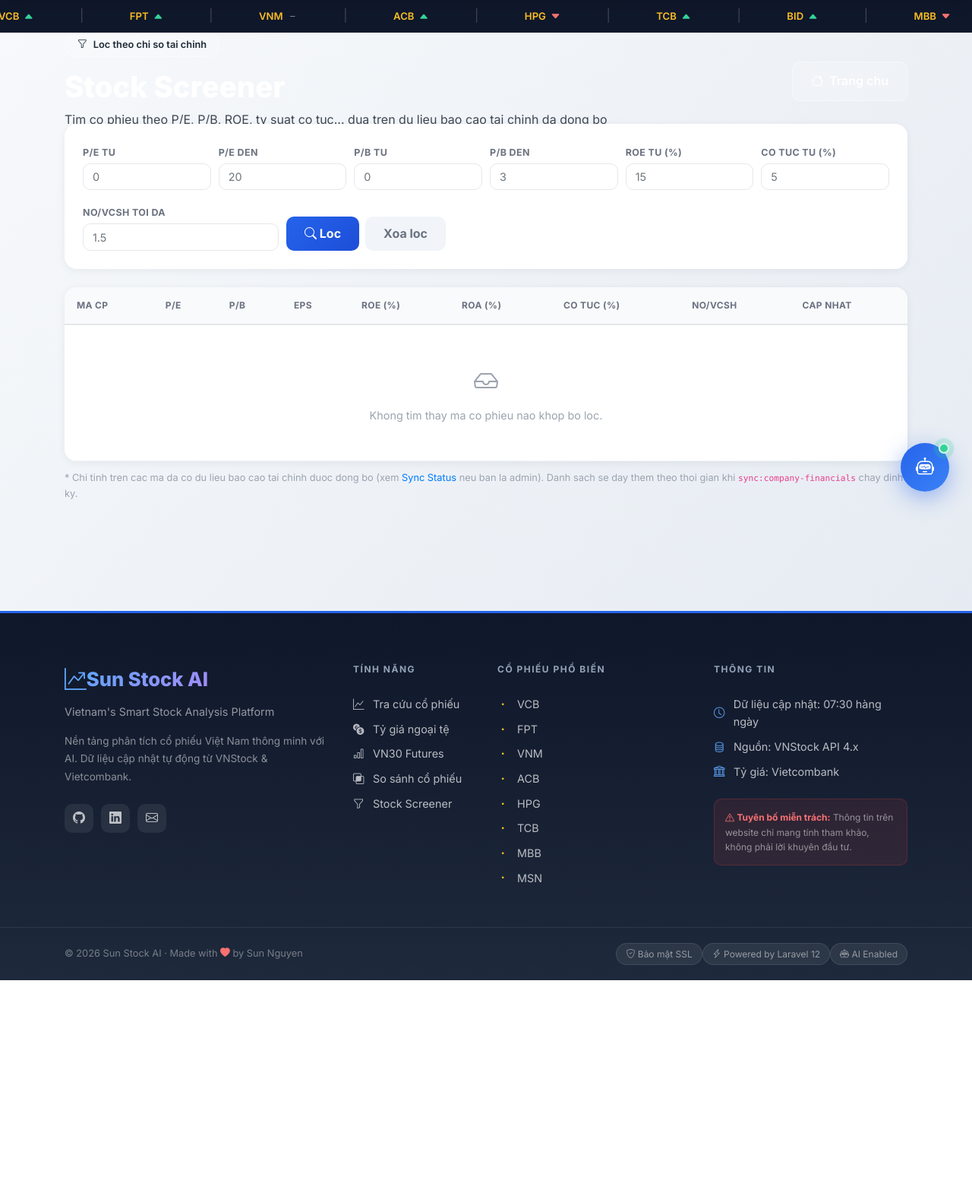
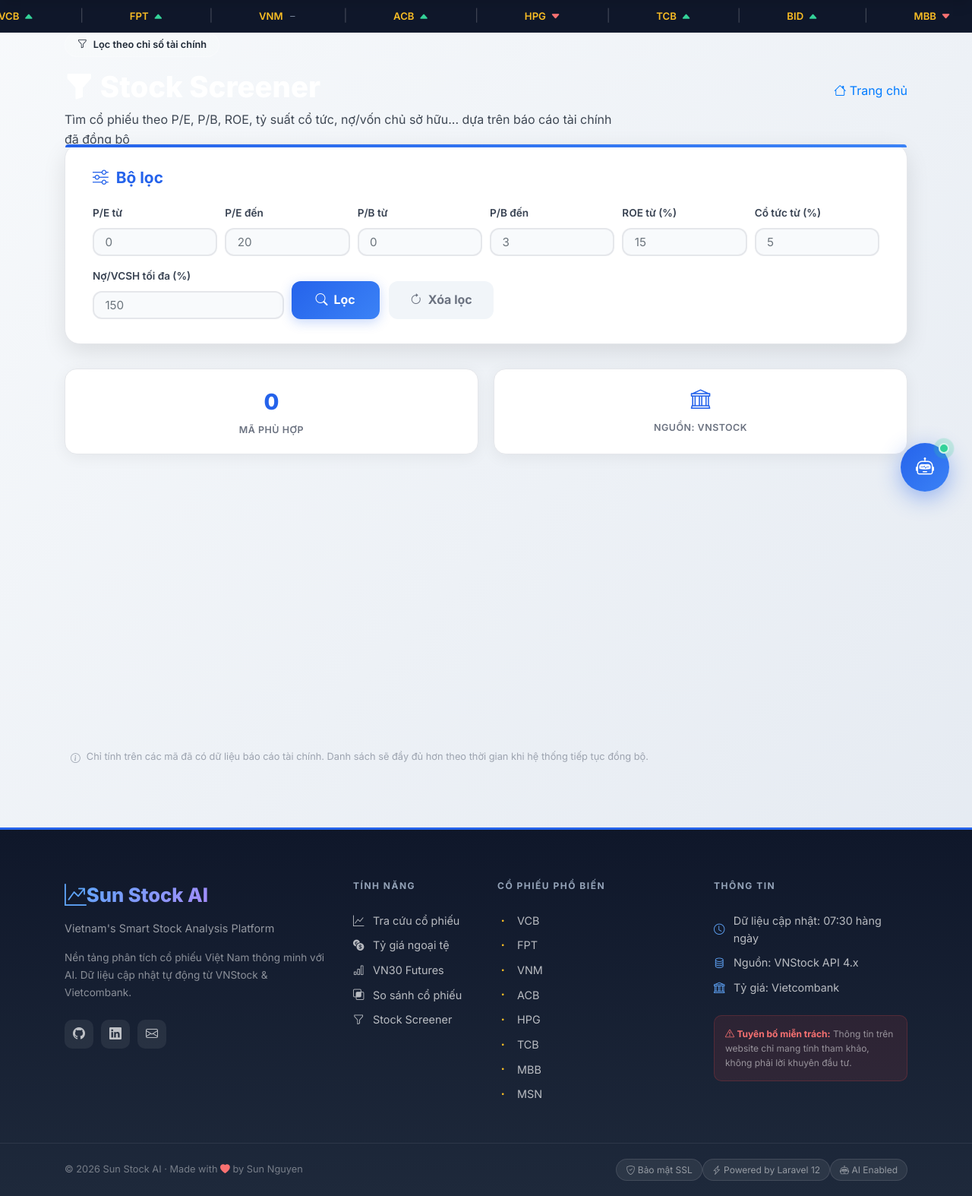
Before and after one commit to nhatnguyen94/sunstock-ai-vn, a Laravel app: page /stock/screener in a window 1280 px wide. Shown: the part 123-1697 px from the top of the page at 76% size. Before the commit the page ends 1413 px from the top, so only its background shows below. Run offline with Laravel 12, Linux system fonts and the light colour scheme; data that the repository does not hold is empty; style sheets or scripts are compiled from the project's sources.

Commit message:
[master] Redesign screener UI + fix exchange-rate date-icon disappearing
Issue 1 — /stock/screener looked broken compared to the rest of the
site: unaccented Vietnamese throughout, an inline <style> block
instead of a dedicated CSS file, an internal artisan command name
(sync:company-financials) leaking into a user-facing footnote, and
flat low-contrast styling.
- New resources/frontend/css/stock/screener.css matching
  exchange_rate/index.css's design language (gradient-topped white
  cards, stat strip, symbol badges, color-coded metric pills).
- Rewrote screener.blade.php with proper diacritics, dropped the
  command-name reference, and fixed a scale bug in the "Nợ/VCSH tối
  đa" filter placeholder (was 1.5 assuming a ratio scale; the
  underlying data is percentage-scale, e.g. 112.83 — the filter
  never meaningfully matched anything at that value; now 150).

Issue 2 — exchange-rate date picker: the calendar icon visually
disappeared after picking a date once, with no way to tell where to
click to change it. Root cause: .search-input[type="date"].has-value
set `background: #f0fdf4` using the shorthand, which resets
background-image to none — wiping the custom calendar-icon image the
moment a date was selected. Changed to `background-color` so the
icon survives.

Co-Authored-By: Claude Sonnet 5 <noreply@anthropic.com>

```diff
--- a/resources/frontend/css/exchange_rate/index.css
+++ b/resources/frontend/css/exchange_rate/index.css
@@ -165,7 +165,10 @@
 
     .search-input[type="date"].has-value {
         border-color: #10b981;
-        background: #f0fdf4;
+        /* background-color only (not the `background` shorthand) — the
+           shorthand would reset the custom calendar-icon background-image
+           set above, making the icon invisible after a date is picked. */
+        background-color: #f0fdf4;
         color: #1f2937;
         font-weight: 600;
     }
--- /dev/null
+++ b/resources/frontend/css/stock/screener.css
@@ -0,0 +1,283 @@
+/* Stock Screener Page Styles - matching exchange_rate/index.css design language */
+
+.screener-filter-panel {
+    background: white;
+    border-radius: 20px;
+    padding: 2rem 2.25rem;
+    box-shadow: 0 10px 30px rgba(0, 0, 0, 0.1);
+    border: 1px solid #e5e7eb;
+    margin-top: -2.5rem;
+    position: relative;
+    z-index: 2;
+}
+
+.screener-filter-panel::before {
+    content: '';
+    position: absolute;
+    top: 0;
+    left: 0;
+    right: 0;
+    height: 4px;
+    background: linear-gradient(135deg, var(--primary-blue), var(--secondary-blue));
+    border-radius: 20px 20px 0 0;
+}
+
+.screener-filter-title {
+    font-size: 1.3rem;
+    font-weight: 700;
+    color: var(--primary-blue);
+    margin-bottom: 1.5rem;
+    display: flex;
+    align-items: center;
+    gap: 10px;
+}
+
+.screener-field label {
+    display: block;
+    font-weight: 600;
+    color: #374151;
+    margin-bottom: 0.5rem;
+    font-size: 0.85rem;
+}
+
+.screener-field .form-control {
+    border-radius: 12px;
+    border: 2px solid #e5e7eb;
+    background: #f8fafc;
+    padding: 0.65rem 0.9rem;
+    font-size: 0.95rem;
+    color: #1f2937;
+    transition: all 0.3s ease;
+}
+
+.screener-field .form-control:focus {
+    outline: none;
+    border-color: var(--primary-blue);
+    background: white;
+    box-shadow: 0 0 0 4px rgba(37, 99, 235, 0.1);
+}
+
+.screener-apply-btn {
+    background: linear-gradient(135deg, var(--primary-blue), var(--secondary-blue));
+    color: white;
+    border: none;
+    padding: 0.75rem 2rem;
+    border-radius: 12px;
+    font-weight: 700;
+    display: inline-flex;
+    align-items: center;
+    gap: 8px;
+    box-shadow: 0 4px 15px rgba(37, 99, 235, 0.25);
+    transition: all 0.3s ease;
+}
+
+.screener-apply-btn:hover {
+    transform: translateY(-2px);
+    box-shadow: 0 8px 25px rgba(37, 99, 235, 0.35);
+    color: white;
+}
+
+.screener-reset-btn {
+    background: #f1f5f9;
+    color: #6b7280;
+    border: none;
+    padding: 0.75rem 1.75rem;
+    border-radius: 12px;
+    font-weight: 700;
+    display: inline-flex;
+    align-items: center;
+    gap: 8px;
+    text-decoration: none;
+    transition: all 0.3s ease;
+}
+
+.screener-reset-btn:hover {
+    background: #e2e8f0;
+    color: #374151;
+    text-decoration: none;
+}
+
+/* Results stat strip */
+.screener-stats {
+    display: grid;
+    grid-template-columns: repeat(auto-fit, minmax(160px, 1fr));
+    gap: 1.25rem;
+    margin: 2rem 0;
+}
+
+.screener-stat-card {
+    background: white;
+    border-radius: 16px;
+    padding: 1.25rem 1.5rem;
+    box-shadow: 0 4px 20px rgba(0, 0, 0, 0.06);
+    border: 1px solid #e5e7eb;
+    text-align: center;
+}
+
+.screener-stat-number {
+    font-size: 1.8rem;
+    font-weight: 800;
+    color: var(--primary-blue);
+    display: block;
+}
+
+.screener-stat-label {
+    color: #6b7280;
+    font-weight: 600;
+    font-size: 0.78rem;
+    text-transform: uppercase;
+    letter-spacing: 0.5px;
+}
+
+/* Results table */
+.screener-table-card {
+    background: white;
+    border-radius: 20px;
+    box-shadow: 0 10px 30px rgba(0, 0, 0, 0.1);
+    border: 1px solid #e5e7eb;
+    overflow: hidden;
+}
+
+.screener-table-card table {
+    width: 100%;
+    margin: 0;
+    border-collapse: collapse;
+}
+
+.screener-table-card th {
+    background: linear-gradient(135deg, #f8fafc, #f1f5f9);
+    color: var(--primary-blue);
+    font-weight: 700;
+    font-size: 0.8rem;
+    text-transform: uppercase;
+    letter-spacing: 0.5px;
+    padding: 1.1rem 1rem;
+    text-align: center;
+    white-space: nowrap;
+    border: none;
+}
+
+.screener-table-card th a {
+    color: inherit;
+    text-decoration: none;
+    display: inline-flex;
+    align-items: center;
+    gap: 4px;
+}
+
+.screener-table-card th a:hover {
+    color: var(--secondary-blue);
+}
+
+.screener-table-card th .sort-arrow {
+    font-size: 0.7rem;
+    opacity: 0.6;
+}
+
+.screener-table-card td {
+    padding: 1rem;
+    text-align: center;
+    vertical-align: middle;
+    border-bottom: 1px solid #f1f5f9;
+    font-weight: 500;
+    color: #1f2937;
+}
+
+.screener-table-card tbody tr:hover {
+    background: linear-gradient(135deg, rgba(37, 99, 235, 0.04), rgba(59, 130, 246, 0.04));
+}
+
+.screener-table-card tbody tr:last-child td {
+    border-bottom: none;
+}
+
+.screener-symbol-badge {
+    background: linear-gradient(135deg, var(--primary-blue), var(--secondary-blue));
+    color: white;
+    padding: 0.4rem 0.9rem;
+    border-radius: 10px;
+    font-weight: 700;
+    font-size: 0.85rem;
+    letter-spacing: 0.5px;
+    display: inline-block;
+    text-decoration: none;
+    box-shadow: 0 2px 8px rgba(37, 99, 235, 0.25);
+    transition: all 0.2s ease;
+}
+
+.screener-symbol-badge:hover {
+    color: white;
+    text-decoration: none;
+    transform: scale(1.05);
+}
+
+.screener-pill {
+    display: inline-block;
+    font-family: 'SF Mono', 'Consolas', 'Monaco', monospace;
+    font-weight: 700;
+    font-size: 0.88rem;
+    padding: 0.35rem 0.75rem;
+    border-radius: 8px;
+}
+
+.screener-pill.is-good {
+    color: #059669;
+    background: rgba(16, 185, 129, 0.1);
+}
+
+.screener-pill.is-bad {
+    color: #dc2626;
+    background: rgba(220, 38, 38, 0.1);
+}
+
+.screener-pill.is-neutral {
+    color: #374151;
+    background: #f8fafc;
+}
+
+.screener-muted {
+    color: #9ca3af;
+    font-size: 0.8rem;
+}
+
+/* Empty state */
+.screener-empty {
+    text-align: center;
+    padding: 4rem 2rem;
+    color: #6b7280;
+}
+
+.screener-empty i {
+    font-size: 3rem;
+    color: #d1d5db;
+    display: block;
+    margin-bottom: 1rem;
+}
+
+/* Footnote */
+.screener-footnote {
+    display: flex;
+    align-items: flex-start;
+    gap: 8px;
+    color: #9ca3af;
+    font-size: 0.8rem;
+    margin-top: 1.25rem;
+    padding: 0 0.5rem;
+}
+
+.screener-footnote i {
+    margin-top: 2px;
+    flex-shrink: 0;
+}
+
+@media (max-width: 768px) {
+    .screener-filter-panel {
+        padding: 1.5rem;
+    }
+
+    .screener-table-card th,
+    .screener-table-card td {
+        padding: 0.75rem 0.5rem;
+        font-size: 0.85rem;
+    }
+}
--- a/resources/views/stock/screener.blade.php
+++ b/resources/views/stock/screener.blade.php
@@ -1,20 +1,7 @@
 @extends('layouts.app')
 
 @section('head')
-<style>
-.screener-filter-panel{background:#fff;border-radius:16px;padding:1.5rem;box-shadow:0 2px 12px rgba(0,0,0,0.06);margin-top:-2.5rem;position:relative;z-index:2;}
-.screener-filter-panel label{font-size:0.78rem;font-weight:700;color:#6b7280;text-transform:uppercase;letter-spacing:0.03em;margin-bottom:4px;}
-.screener-filter-panel .form-control{border-radius:10px;border:1px solid #e5e7eb;font-size:0.9rem;}
-.screener-table{background:#fff;border-radius:16px;box-shadow:0 2px 12px rgba(0,0,0,0.06);overflow:hidden;margin-top:1.5rem;}
-.screener-table table{width:100%;margin:0;}
-.screener-table th{background:#f8fafc;color:#6b7280;font-size:0.75rem;font-weight:700;text-transform:uppercase;letter-spacing:0.03em;padding:0.9rem 1rem;border-bottom:2px solid #e5e7eb;white-space:nowrap;}
-.screener-table th a{color:inherit;text-decoration:none;}
-.screener-table th a:hover{color:#2563eb;}
-.screener-table td{padding:0.9rem 1rem;border-bottom:1px solid #f1f5f9;font-size:0.9rem;color:#1f2937;}
-.screener-table tbody tr:hover{background:#f8fafc;}
-.symbol-badge{font-weight:800;color:#2563eb;text-decoration:none;}
-.symbol-badge:hover{text-decoration:underline;}
-</style>
+@vite('resources/frontend/css/stock/screener.css')
 @endsection
 
 @section('content')
@@ -24,105 +11,168 @@
             <div class="col-md-8">
                 <div style="display:inline-flex;align-items:center;gap:8px;background:rgba(255,255,255,0.15);border:1px solid rgba(255,255,255,0.25);border-radius:30px;padding:5px 16px;margin-bottom:1rem;font-size:0.8rem;font-weight:600;">
                     <i class="bi bi-funnel"></i>
-                    Loc theo chi so tai chinh
+                    Lọc theo chỉ số tài chính
                 </div>
-                <h1 style="font-size:2.4rem;font-weight:800;margin-bottom:0.5rem;color:white;line-height:1.2;">Stock Screener</h1>
-                <p style="opacity:0.85;font-size:1rem;margin:0;">Tim co phieu theo P/E, P/B, ROE, ty suat co tuc... dua tren du lieu bao cao tai chinh da dong bo</p>
+                <h1 style="font-size:2.4rem;font-weight:800;margin-bottom:0.5rem;color:white;line-height:1.2;">
+                    <i class="bi bi-funnel-fill"></i> Stock Screener
+                </h1>
+                <p style="opacity:0.85;font-size:1rem;margin:0;">Tìm cổ phiếu theo P/E, P/B, ROE, tỷ suất cổ tức, nợ/vốn chủ sở hữu... dựa trên báo cáo tài chính đã đồng bộ</p>
             </div>
             <div class="col-md-4 text-md-right" style="position:relative;z-index:2;">
-                <a href="{{ url('/') }}" style="background:rgba(255,255,255,0.2);color:white;border:1px solid rgba(255,255,255,0.35);padding:0.75rem 1.5rem;border-radius:10px;text-decoration:none;font-weight:600;display:inline-flex;align-items:center;gap:8px;">
-                    <i class="bi bi-house"></i> Trang chu
+                <a href="{{ url('/') }}" class="back-button">
+                    <i class="bi bi-house"></i> Trang chủ
                 </a>
             </div>
         </div>
     </div>
 </section>
 
-<div class="container" style="padding-bottom:3rem;">
+<div class="main-content" style="padding-top:0;">
+    <div class="container">
         <form method="GET" action="{{ route('stock.screener') }}" class="screener-filter-panel">
+            <h3 class="screener-filter-title">
+                <i class="bi bi-sliders"></i>
+                Bộ lọc
+            </h3>
             <div class="form-row">
-            <div class="col-6 col-md-2 form-group">
-                <label>P/E tu</label>
+                <div class="col-6 col-md-2 form-group screener-field">
+                    <label>P/E từ</label>
                     <input type="number" step="0.1" name="pe_min" value="{{ $filters['pe_min'] ?? '' }}" class="form-control" placeholder="0">
                 </div>
-            <div class="col-6 col-md-2 form-group">
-                <label>P/E den</label>
+                <div class="col-6 col-md-2 form-group screener-field">
+                    <label>P/E đến</label>
                     <input type="number" step="0.1" name="pe_max" value="{{ $filters['pe_max'] ?? '' }}" class="form-control" placeholder="20">
                 </div>
-            <div class="col-6 col-md-2 form-group">
-                <label>P/B tu</label>
+                <div class="col-6 col-md-2 form-group screener-field">
+                    <label>P/B từ</label>
                     <input type="number" step="0.1" name="pb_min" value="{{ $filters['pb_min'] ?? '' }}" class="form-control" placeholder="0">
                 </div>
-            <div class="col-6 col-md-2 form-group">
-                <label>P/B den</label>
+                <div class="col-6 col-md-2 form-group screener-field">
+                    <label>P/B đến</label>
                     <input type="number" step="0.1" name="pb_max" value="{{ $filters['pb_max'] ?? '' }}" class="form-control" placeholder="3">
                 </div>
-            <div class="col-6 col-md-2 form-group">
-                <label>ROE tu (%)</label>
+                <div class="col-6 col-md-2 form-group screener-field">
+                    <label>ROE từ (%)</label>
                     <input type="number" step="0.1" name="roe_min" value="{{ $filters['roe_min'] ?? '' }}" class="form-control" placeholder="15">
                 </div>
-            <div class="col-6 col-md-2 form-group">
-                <label>Co tuc tu (%)</label>
+                <div class="col-6 col-md-2 form-group screener-field">
+                    <label>Cổ tức từ (%)</label>
                     <input type="number" step="0.1" name="dividend_yield_min" value="{{ $filters['dividend_yield_min'] ?? '' }}" class="form-control" placeholder="5">
                 </div>
             </div>
             <div class="form-row align-items-end">
-            <div class="col-6 col-md-3 form-group mb-0">
-                <label>No/VCSH toi da</label>
-                <input type="number" step="0.1" name="debt_equity_max" value="{{ $filters['debt_equity_max'] ?? '' }}" class="form-control" placeholder="1.5">
+                <div class="col-6 col-md-3 form-group screener-field mb-0">
+                    <label>Nợ/VCSH tối đa (%)</label>
+                    <input type="number" step="1" name="debt_equity_max" value="{{ $filters['debt_equity_max'] ?? '' }}" class="form-control" placeholder="150">
                 </div>
-            <div class="col-12 col-md-9 form-group mb-0 d-flex" style="gap:0.5rem;">
-                <button type="submit" style="background:linear-gradient(135deg,#2563eb,#1d4ed8);color:white;border:none;border-radius:10px;padding:0.6rem 1.5rem;font-weight:700;">
-                    <i class="bi bi-search"></i> Loc
+                <div class="col-12 col-md-9 form-group mb-0 d-flex" style="gap:0.75rem;padding-top:0.5rem;">
+                    <button type="submit" class="screener-apply-btn">
+                        <i class="bi bi-search"></i> Lọc
                     </button>
-                <a href="{{ route('stock.screener') }}" style="background:#f1f5f9;color:#6b7280;border-radius:10px;padding:0.6rem 1.5rem;font-weight:700;text-decoration:none;">
-                    Xoa loc
+                    <a href="{{ route('stock.screener') }}" class="screener-reset-btn">
+                        <i class="bi bi-arrow-clockwise"></i> Xóa lọc
                     </a>
                 </div>
             </div>
         </form>
+
+        <div class="screener-stats">
+            <div class="screener-stat-card">
+                <span class="screener-stat-number">{{ count($results) }}</span>
+                <span class="screener-stat-label">Mã phù hợp</span>
+            </div>
+            <div class="screener-stat-card">
+                <i class="bi bi-bank" style="font-size:1.6rem;color:var(--primary-blue);"></i>
+                <span class="screener-stat-label" style="display:block;margin-top:0.4rem;">Nguồn: VNStock</span>
+            </div>
+        </div>
 
         @php
             $sortLink = function (string $key) use ($filters) {
                 $dir = (($filters['sort'] ?? '') === $key && ($filters['dir'] ?? 'asc') === 'asc') ? 'desc' : 'asc';
                 return route('stock.screener', array_merge($filters, ['sort' => $key, 'dir' => $dir]));
             };
+            $sortArrow = function (string $key) use ($filters) {
+                if (($filters['sort'] ?? '') !== $key) return '';
+                return ($filters['dir'] ?? 'asc') === 'asc' ? '↑' : '↓';
+            };
+            $pillClass = function (?float $value, float $goodMin = null, float $badMax = null, bool $lowerIsBetter = false) {
+                if ($value === null) return 'is-neutral';
+                if ($lowerIsBetter) {
+                    if ($badMax !== null && $value >= $badMax) return 'is-bad';
+                    if ($goodMin !== null && $value <= $goodMin) return 'is-good';
+                    return 'is-neutral';
+                }
+                if ($goodMin !== null && $value >= $goodMin) return 'is-good';
+                if ($badMax !== null && $value <= $badMax) return 'is-bad';
+                return 'is-neutral';
+            };
         @endphp
 
-    <div class="screener-table">
+        <div class="screener-table-card" data-aos="fade-up">
             <div class="table-responsive">
                 <table>
                     <thead>
                         <tr>
-                        <th>Ma CP</th>
-                        <th><a href="{{ $sortLink('pe') }}">P/E</a></th>
-                        <th><a href="{{ $sortLink('pb') }}">P/B</a></th>
-                        <th><a href="{{ $sortLink('eps') }}">EPS</a></th>
-                        <th><a href="{{ $sortLink('roe') }}">ROE (%)</a></th>
-                        <th><a href="{{ $sortLink('roa') }}">ROA (%)</a></th>
-                        <th><a href="{{ $sortLink('dividend_yield') }}">Co tuc (%)</a></th>
-                        <th><a href="{{ $sortLink('debt_equity') }}">No/VCSH</a></th>
-                        <th>Cap nhat</th>
+                            <th>Mã CP</th>
+                            <th><a href="{{ $sortLink('pe') }}">P/E <span class="sort-arrow">{{ $sortArrow('pe') }}</span></a></th>
+                            <th><a href="{{ $sortLink('pb') }}">P/B <span class="sort-arrow">{{ $sortArrow('pb') }}</span></a></th>
+                            <th><a href="{{ $sortLink('eps') }}">EPS <span class="sort-arrow">{{ $sortArrow('eps') }}</span></a></th>
+                            <th><a href="{{ $sortLink('roe') }}">ROE (%) <span class="sort-arrow">{{ $sortArrow('roe') }}</span></a></th>
+                            <th><a href="{{ $sortLink('roa') }}">ROA (%) <span class="sort-arrow">{{ $sortArrow('roa') }}</span></a></th>
+                            <th><a href="{{ $sortLink('dividend_yield') }}">Cổ tức (%) <span class="sort-arrow">{{ $sortArrow('dividend_yield') }}</span></a></th>
+                            <th><a href="{{ $sortLink('debt_equity') }}">Nợ/VCSH <span class="sort-arrow">{{ $sortArrow('debt_equity') }}</span></a></th>
+                            <th>Cập nhật</th>
                         </tr>
                     </thead>
                     <tbody>
                         @forelse($results as $row)
                         <tr>
-                        <td><a class="symbol-badge" href="{{ url('/stock?symbol=' . $row['symbol']) }}">{{ $row['symbol'] }}</a></td>
-                        <td>{{ isset($row['pe']) ? number_format($row['pe'], 2) : '—' }}</td>
-                        <td>{{ isset($row['pb']) ? number_format($row['pb'], 2) : '—' }}</td>
-                        <td>{{ isset($row['eps']) ? number_format($row['eps'], 0) : '—' }}</td>
-                        <td>{{ isset($row['roe']) ? number_format($row['roe'], 2) : '—' }}</td>
-                        <td>{{ isset($row['roa']) ? number_format($row['roa'], 2) : '—' }}</td>
-                        <td>{{ isset($row['dividend_yield']) ? number_format($row['dividend_yield'], 2) : '—' }}</td>
-                        <td>{{ isset($row['debt_equity']) ? number_format($row['debt_equity'], 2) : '—' }}</td>
-                        <td style="color:#9ca3af;font-size:0.8rem;">{{ $row['synced_at'] ?? '—' }}</td>
+                            <td><a class="screener-symbol-badge" href="{{ url('/stock?symbol=' . $row['symbol']) }}">{{ $row['symbol'] }}</a></td>
+                            <td>
+                                @if(isset($row['pe']))
+                                    <span class="screener-pill is-neutral">{{ number_format($row['pe'], 2) }}</span>
+                                @else <span class="screener-muted">—</span> @endif
+                            </td>
+                            <td>
+                                @if(isset($row['pb']))
+                                    <span class="screener-pill is-neutral">{{ number_format($row['pb'], 2) }}</span>
+                                @else <span class="screener-muted">—</span> @endif
+                            </td>
+                            <td>
+                                @if(isset($row['eps']))
+                                    <span class="screener-pill is-neutral">{{ number_format($row['eps'], 0) }}</span>
+                                @else <span class="screener-muted">—</span> @endif
+                            </td>
+                            <td>
+                                @if(isset($row['roe']))
+                                    <span class="screener-pill {{ $pillClass($row['roe'], 15, 5) }}">{{ number_format($row['roe'], 2) }}</span>
+                                @else <span class="screener-muted">—</span> @endif
+                            </td>
+                            <td>
+                                @if(isset($row['roa']))
+                                    <span class="screener-pill is-neutral">{{ number_format($row['roa'], 2) }}</span>
+                                @else <span class="screener-muted">—</span> @endif
+                            </td>
+                            <td>
+                                @if(isset($row['dividend_yield']))
+                                    <span class="screener-pill {{ $pillClass($row['dividend_yield'], 5, 0) }}">{{ number_format($row['dividend_yield'], 2) }}</span>
+                                @else <span class="screener-muted">—</span> @endif
+                            </td>
+                            <td>
+                                @if(isset($row['debt_equity']))
+                                    <span class="screener-pill {{ $pillClass($row['debt_equity'], 100, 200, lowerIsBetter: true) }}">{{ number_format($row['debt_equity'], 2) }}</span>
+                                @else <span class="screener-muted">—</span> @endif
+                            </td>
+                            <td><span class="screener-muted">{{ $row['synced_at'] ?? '—' }}</span></td>
                         </tr>
                         @empty
                         <tr>
-                        <td colspan="9" class="text-center py-5" style="color:#9ca3af;">
-                            <i class="bi bi-inbox" style="font-size:2rem;display:block;margin-bottom:0.5rem;"></i>
-                            Khong tim thay ma co phieu nao khop bo loc.
+                            <td colspan="9">
+                                <div class="screener-empty">
+                                    <i class="bi bi-inbox"></i>
+                                    Không tìm thấy mã cổ phiếu nào khớp bộ lọc.
+                                </div>
                             </td>
                         </tr>
                         @endforelse
@@ -130,8 +180,11 @@
                 </table>
             </div>
         </div>
-    <p style="color:#9ca3af;font-size:0.8rem;margin-top:0.75rem;">
-        * Chi tinh tren cac ma da co du lieu bao cao tai chinh duoc dong bo (xem <a href="{{ route('admin.sync-status') }}">Sync Status</a> neu ban la admin). Danh sach se day them theo thoi gian khi <code>sync:company-financials</code> chay dinh ky.
+
+        <p class="screener-footnote">
+            <i class="bi bi-info-circle"></i>
+            Chỉ tính trên các mã đã có dữ liệu báo cáo tài chính. Danh sách sẽ đầy đủ hơn theo thời gian khi hệ thống tiếp tục đồng bộ.
         </p>
     </div>
+</div>
 @endsection
```
Also changed, not shown: docs/FRONTEND_VIEWS.md (+1 -0 lines), docs/HISTORY.md (+19 -0 lines). Lines whose indentation alone changed are shown as unchanged.
